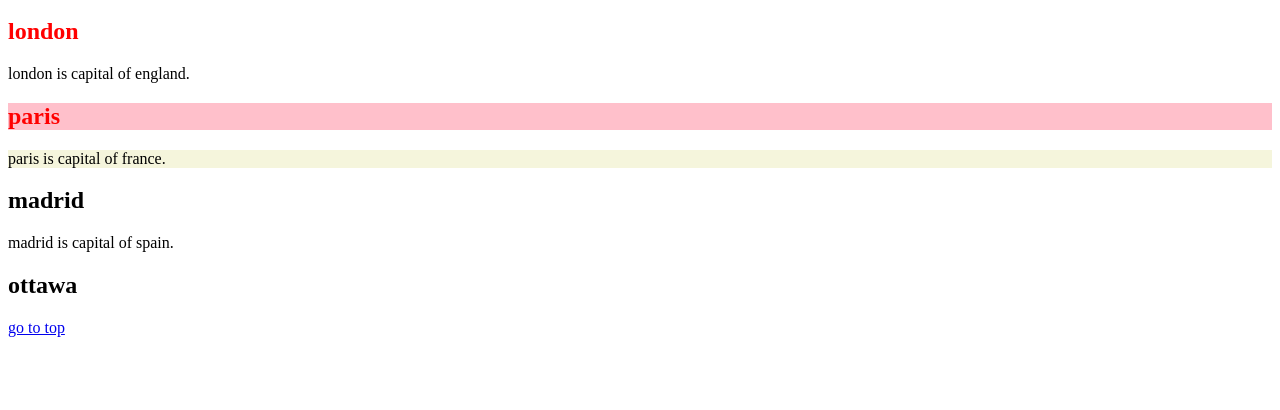
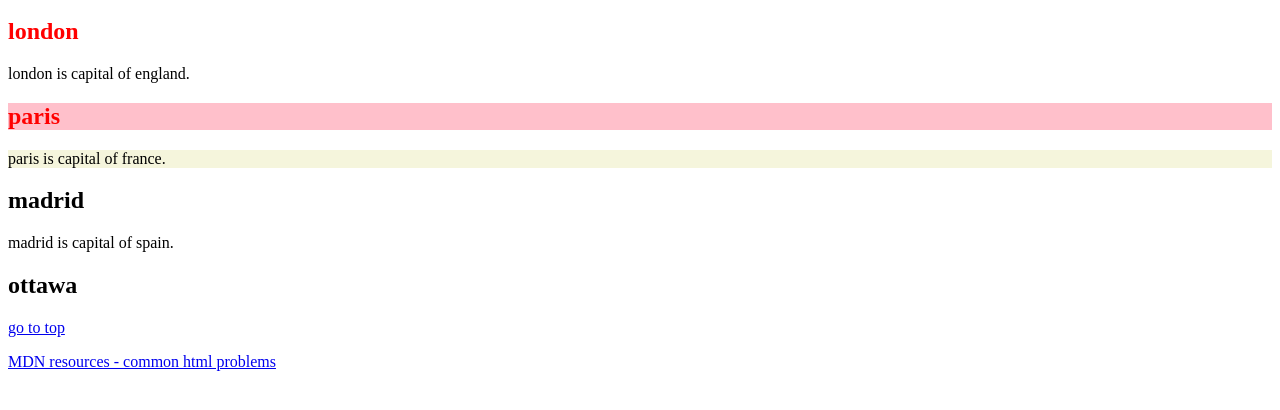
Before and after one commit to angiehhu/week5, a plain HTML site: page index.html in a window 1280 px wide. Shown: the part 100-510 px from the top of the page. Drawn offline with Linux system fonts and the light colour scheme.

Commit message:
adds irect navigation scroll link to mdn resources to a specific section of the webpage

```diff
--- a/css/style.css
+++ b/css/style.css
@@ -9,3 +9,7 @@
 #h2color {
     background-color: pink;
 }
+
+html{
+        scroll-behavior:smooth;
+}
--- a/index.html
+++ b/index.html
@@ -20,6 +20,7 @@
     <h2 id="ottawa">ottawa</h2>
 
     <p> <a href= #toppage>go to top</a></p>
+    <a href="https://developer.mozilla.org/en-US/docs/Learn/HTML#solving_common_html_problems">MDN resources - common html problems</a>
  </body>
 
 </html>
```
